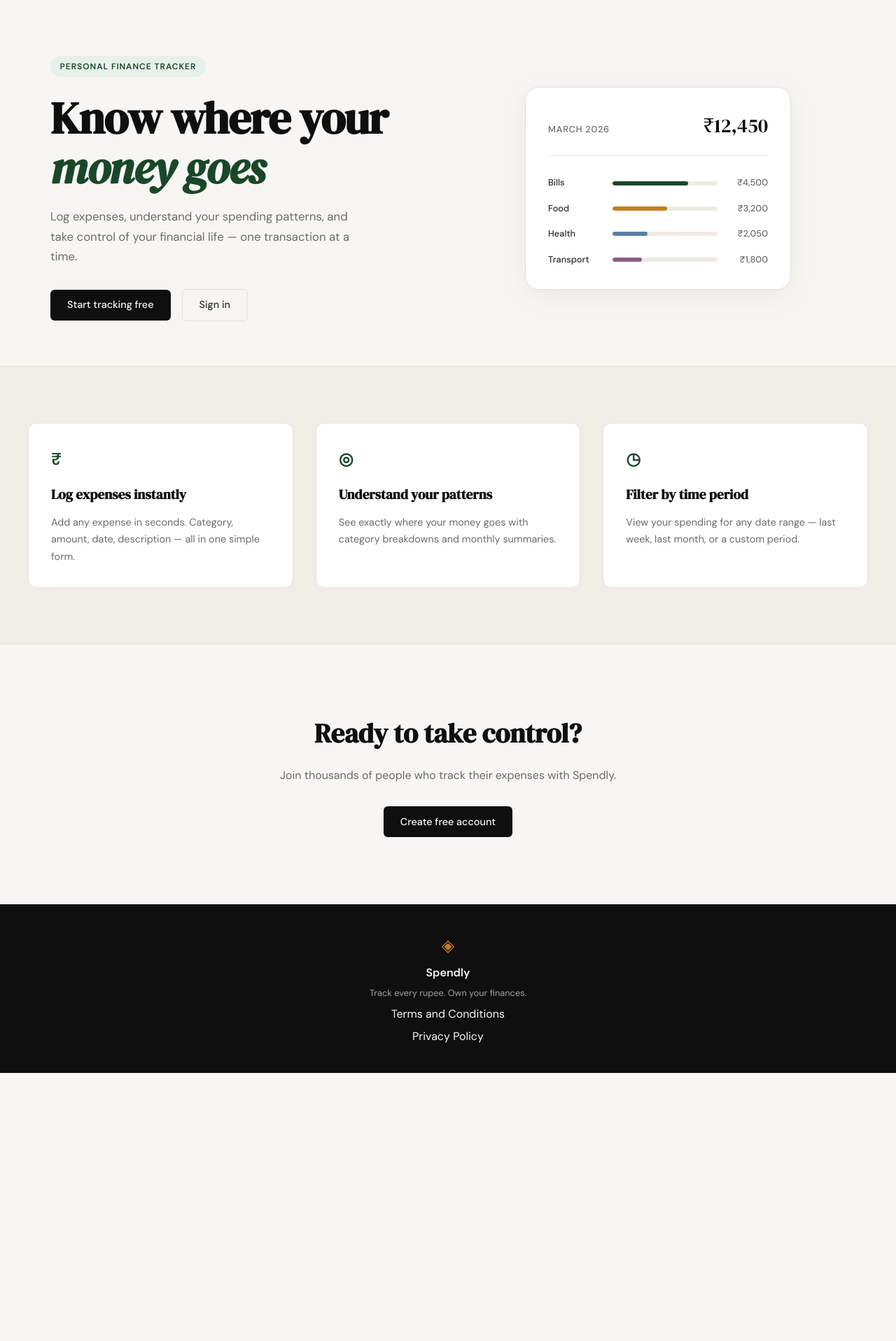
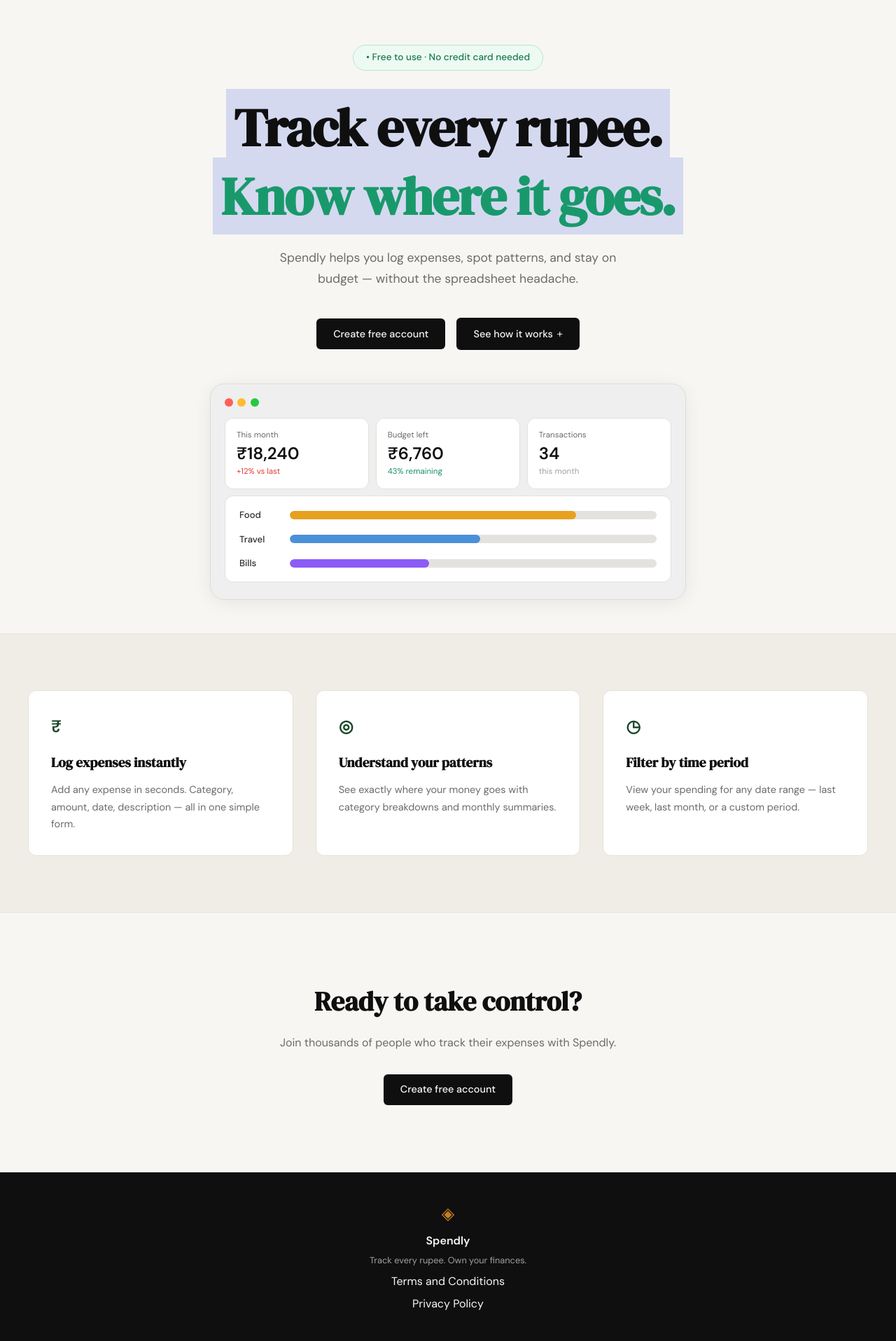
Before and after one commit to asifgit-1572/spendly, a Flask app: page / in a window 1280 px wide. Shown: the part 61-1977 px from the top of the page at 70% size. Before the commit the page ends 1594 px from the top, so only its background shows below. Run offline with Flask 3, Linux system fonts and the light colour scheme.

Commit message:
landing: redesign hero section to match mockup

```diff
--- a/static/css/style.css
+++ b/static/css/style.css
@@ -124,137 +124,188 @@ a { color: inherit; text-decoration: none; }
 /* ------------------------------------------------------------------ */
 
 .hero {
-    padding: 5rem 2rem 4rem;
-    display: grid;
-    grid-template-columns: 1fr 1fr;
-    gap: 4rem;
+    padding: 4rem 2rem 3rem;
+    display: flex;
+    flex-direction: column;
     align-items: center;
-    max-width: var(--max-width);
+    text-align: center;
+    max-width: 780px;
     margin: 0 auto;
 }
 
+.hero-inner {
+    display: flex;
+    flex-direction: column;
+    align-items: center;
+    width: 100%;
+    margin-bottom: 3rem;
+}
+
 .hero-badge {
-    display: inline-block;
-    background: var(--accent-light);
-    color: var(--accent);
-    font-size: 0.75rem;
-    font-weight: 600;
-    letter-spacing: 0.08em;
-    text-transform: uppercase;
-    padding: 0.35rem 0.85rem;
+    display: inline-flex;
+    align-items: center;
+    background: #edfaf4;
+    color: #1a7a4a;
+    font-size: 0.85rem;
+    font-weight: 500;
+    padding: 0.4rem 1.1rem;
     border-radius: 999px;
-    margin-bottom: 1.5rem;
+    border: 1px solid #b2e8cf;
+    margin-bottom: 2rem;
 }
 
 .hero-title {
     font-family: var(--font-display);
-    font-size: clamp(2.5rem, 5vw, 4rem);
-    line-height: 1.1;
+    font-size: clamp(3rem, 6vw, 4.75rem);
+    line-height: 1.3;
     letter-spacing: -0.02em;
     color: var(--ink);
-    margin-bottom: 1.25rem;
+    margin-bottom: 1.5rem;
 }
 
-.hero-title em {
-    font-style: italic;
-    color: var(--accent);
+.hero-title-line {
+    display: inline;
+    background: #d4d9f0;
+    padding: 0.04em 0.15em;
+    -webkit-box-decoration-break: clone;
+    box-decoration-break: clone;
+}
+
+.hero-title-line--teal {
+    color: #19996b;
 }
 
 .hero-subtitle {
-    font-size: 1.05rem;
+    font-size: 1.1rem;
     color: var(--ink-muted);
     line-height: 1.7;
-    max-width: 460px;
-    margin-bottom: 2rem;
+    max-width: 520px;
+    margin-bottom: 2.5rem;
 }
 
 .hero-actions {
     display: flex;
     gap: 1rem;
     align-items: center;
+    justify-content: center;
+}
+
+.btn-plus {
+    font-size: 1rem;
+    font-weight: 300;
+    margin-left: 0.15rem;
 }
 
 /* ------------------------------------------------------------------ */
-/* Mock card (hero visual)                                             */
+/* Mock window (hero visual)                                           */
 /* ------------------------------------------------------------------ */
 
 .hero-visual {
-    display: flex;
-    justify-content: center;
+    width: 100%;
+    max-width: 680px;
 }
 
-.mock-card {
+.mock-window {
+    background: #efefef;
+    border: 1px solid #e0ddd8;
+    border-radius: var(--radius-lg);
+    padding: 1.25rem 1.25rem 1.5rem;
+    box-shadow: 0 4px 24px rgba(0,0,0,0.07);
+}
+
+.mock-window-bar {
+    display: flex;
+    gap: 0.4rem;
+    margin-bottom: 1rem;
+}
+
+.mock-dot {
+    width: 12px;
+    height: 12px;
+    border-radius: 50%;
+    display: inline-block;
+}
+
+.mock-dot-red    { background: #ff5f57; }
+.mock-dot-yellow { background: #febc2e; }
+.mock-dot-green-dot { background: #28c840; }
+
+.mock-stats-row {
+    display: grid;
+    grid-template-columns: repeat(3, 1fr);
+    gap: 0.6rem;
+    margin-bottom: 0.6rem;
+}
+
+.mock-stat {
     background: var(--paper-card);
     border: 1px solid var(--border);
-    border-radius: var(--radius-lg);
-    padding: 2rem;
-    width: 100%;
-    max-width: 380px;
-    box-shadow: 0 8px 40px rgba(0,0,0,0.06);
+    border-radius: var(--radius-md);
+    padding: 0.9rem 1rem;
+    display: flex;
+    flex-direction: column;
+    gap: 0.15rem;
+    text-align: left;
 }
 
-.mock-card-header {
-    display: flex;
-    justify-content: space-between;
-    align-items: baseline;
-    margin-bottom: 1.75rem;
-    padding-bottom: 1.25rem;
-    border-bottom: 1px solid var(--border-soft);
+.mock-stat-label {
+    font-size: 0.72rem;
+    color: var(--ink-muted);
 }
 
-.mock-label {
-    font-size: 0.8rem;
-    font-weight: 500;
-    color: var(--ink-muted);
-    text-transform: uppercase;
-    letter-spacing: 0.06em;
+.mock-stat-value {
+    font-size: 1.5rem;
+    font-weight: 600;
+    color: var(--ink);
+    line-height: 1.2;
 }
 
-.mock-total {
-    font-family: var(--font-display);
-    font-size: 1.75rem;
-    color: var(--ink);
+.mock-stat-sub {
+    font-size: 0.72rem;
+    color: var(--ink-faint);
 }
 
-.mock-bars { display: flex; flex-direction: column; gap: 1rem; }
+.mock-stat-sub--red   { color: #e53935; }
+.mock-stat-sub--green { color: #1a9060; }
+
+.mock-bars-card {
+    background: var(--paper-card);
+    border: 1px solid var(--border);
+    border-radius: var(--radius-md);
+    padding: 1rem 1.25rem;
+}
+
+.mock-bars { display: flex; flex-direction: column; gap: 0.85rem; }
 
 .mock-bar-row {
     display: grid;
-    grid-template-columns: 80px 1fr 60px;
+    grid-template-columns: 56px 1fr;
     align-items: center;
-    gap: 0.75rem;
+    gap: 1rem;
 }
 
 .mock-cat {
-    font-size: 0.8rem;
+    font-size: 0.82rem;
     font-weight: 500;
     color: var(--ink-soft);
+    text-align: left;
 }
 
 .mock-bar-track {
-    height: 6px;
-    background: var(--border-soft);
+    height: 12px;
+    background: #e4e2de;
     border-radius: 999px;
     overflow: hidden;
 }
 
 .mock-bar {
     height: 100%;
-    background: var(--accent);
     border-radius: 999px;
-    transition: width 0.6s ease;
 }
 
-.mock-bar-2 { background: var(--accent-2); }
-.mock-bar-3 { background: #5b7fa6; }
-.mock-bar-4 { background: #8b5e83; }
-
-.mock-amt {
-    font-size: 0.8rem;
-    font-weight: 500;
-    color: var(--ink-muted);
-    text-align: right;
-}
+.mock-bar-food   { background: #e8a020; }
+.mock-bar-travel { background: #4a90d9; }
+.mock-bar-bills  { background: #8b5cf6; }
 
 /* ------------------------------------------------------------------ */
 /* Buttons                                                             */
@@ -567,15 +618,7 @@ a { color: inherit; text-decoration: none; }
 /* ------------------------------------------------------------------ */
 
 @media (max-width: 900px) {
-    .hero {
-        grid-template-columns: 1fr;
-        text-align: center;
-    }
-
-    .hero-subtitle { max-width: 100%; }
-    .hero-actions { justify-content: center; }
-    .hero-visual { display: none; }
-
+    .mock-stats-row { grid-template-columns: 1fr 1fr; }
     .features-inner { grid-template-columns: 1fr; }
 }
 
--- a/templates/landing.html
+++ b/templates/landing.html
@@ -6,55 +6,65 @@
 
 <section class="hero">
     <div class="hero-inner">
-        <div class="hero-badge">Personal Finance Tracker</div>
+        <div class="hero-badge">• Free to use · No credit card needed</div>
         <h1 class="hero-title">
-            Know where your<br>
-            <em>money goes</em>
+            <span class="hero-title-line">Track every rupee.</span><br>
+            <span class="hero-title-line hero-title-line--teal">Know where it goes.</span>
         </h1>
         <p class="hero-subtitle">
-            Log expenses, understand your spending patterns,
-            and take control of your financial life —
-            one transaction at a time.
+            Spendly helps you log expenses, spot patterns, and stay
+            on budget — without the spreadsheet headache.
         </p>
         <div class="hero-actions">
-            <a href="{{ url_for('register') }}" class="btn-primary">Start tracking free</a>
-            <a href="{{ url_for('login') }}" class="btn-ghost">Sign in</a>
+            <a href="{{ url_for('register') }}" class="btn-primary">Create free account</a>
+            <a href="#" class="btn-primary">See how it works <span class="btn-plus">+</span></a>
         </div>
     </div>
+
     <div class="hero-visual">
-        <div class="mock-card">
-            <div class="mock-card-header">
-                <span class="mock-label">March 2026</span>
-                <span class="mock-total">₹12,450</span>
+        <div class="mock-window">
+            <div class="mock-window-bar">
+                <span class="mock-dot mock-dot-red"></span>
+                <span class="mock-dot mock-dot-yellow"></span>
+                <span class="mock-dot mock-dot-green-dot"></span>
             </div>
-            <div class="mock-bars">
-                <div class="mock-bar-row">
-                    <span class="mock-cat">Bills</span>
-                    <div class="mock-bar-track">
-                        <div class="mock-bar" style="width: 72%"></div>
+            <div class="mock-stats-row">
+                <div class="mock-stat">
+                    <span class="mock-stat-label">This month</span>
+                    <span class="mock-stat-value">₹18,240</span>
+                    <span class="mock-stat-sub mock-stat-sub--red">+12% vs last</span>
+                </div>
+                <div class="mock-stat">
+                    <span class="mock-stat-label">Budget left</span>
+                    <span class="mock-stat-value">₹6,760</span>
+                    <span class="mock-stat-sub mock-stat-sub--green">43% remaining</span>
+                </div>
+                <div class="mock-stat">
+                    <span class="mock-stat-label">Transactions</span>
+                    <span class="mock-stat-value">34</span>
+                    <span class="mock-stat-sub">this month</span>
+                </div>
+            </div>
+            <div class="mock-bars-card">
+                <div class="mock-bars">
+                    <div class="mock-bar-row">
+                        <span class="mock-cat">Food</span>
+                        <div class="mock-bar-track">
+                            <div class="mock-bar mock-bar-food" style="width: 78%"></div>
+                        </div>
                     </div>
-                    <span class="mock-amt">₹4,500</span>
-                </div>
-                <div class="mock-bar-row">
-                    <span class="mock-cat">Food</span>
-                    <div class="mock-bar-track">
-                        <div class="mock-bar mock-bar-2" style="width: 52%"></div>
+                    <div class="mock-bar-row">
+                        <span class="mock-cat">Travel</span>
+                        <div class="mock-bar-track">
+                            <div class="mock-bar mock-bar-travel" style="width: 52%"></div>
+                        </div>
                     </div>
-                    <span class="mock-amt">₹3,200</span>
-                </div>
-                <div class="mock-bar-row">
-                    <span class="mock-cat">Health</span>
-                    <div class="mock-bar-track">
-                        <div class="mock-bar mock-bar-3" style="width: 33%"></div>
+                    <div class="mock-bar-row">
+                        <span class="mock-cat">Bills</span>
+                        <div class="mock-bar-track">
+                            <div class="mock-bar mock-bar-bills" style="width: 38%"></div>
+                        </div>
                     </div>
-                    <span class="mock-amt">₹2,050</span>
-                </div>
-                <div class="mock-bar-row">
-                    <span class="mock-cat">Transport</span>
-                    <div class="mock-bar-track">
-                        <div class="mock-bar mock-bar-4" style="width: 28%"></div>
-                    </div>
-                    <span class="mock-amt">₹1,800</span>
                 </div>
             </div>
         </div>
```
Also changed, not shown: files.txt (+14 -0 lines), image.png (added).
